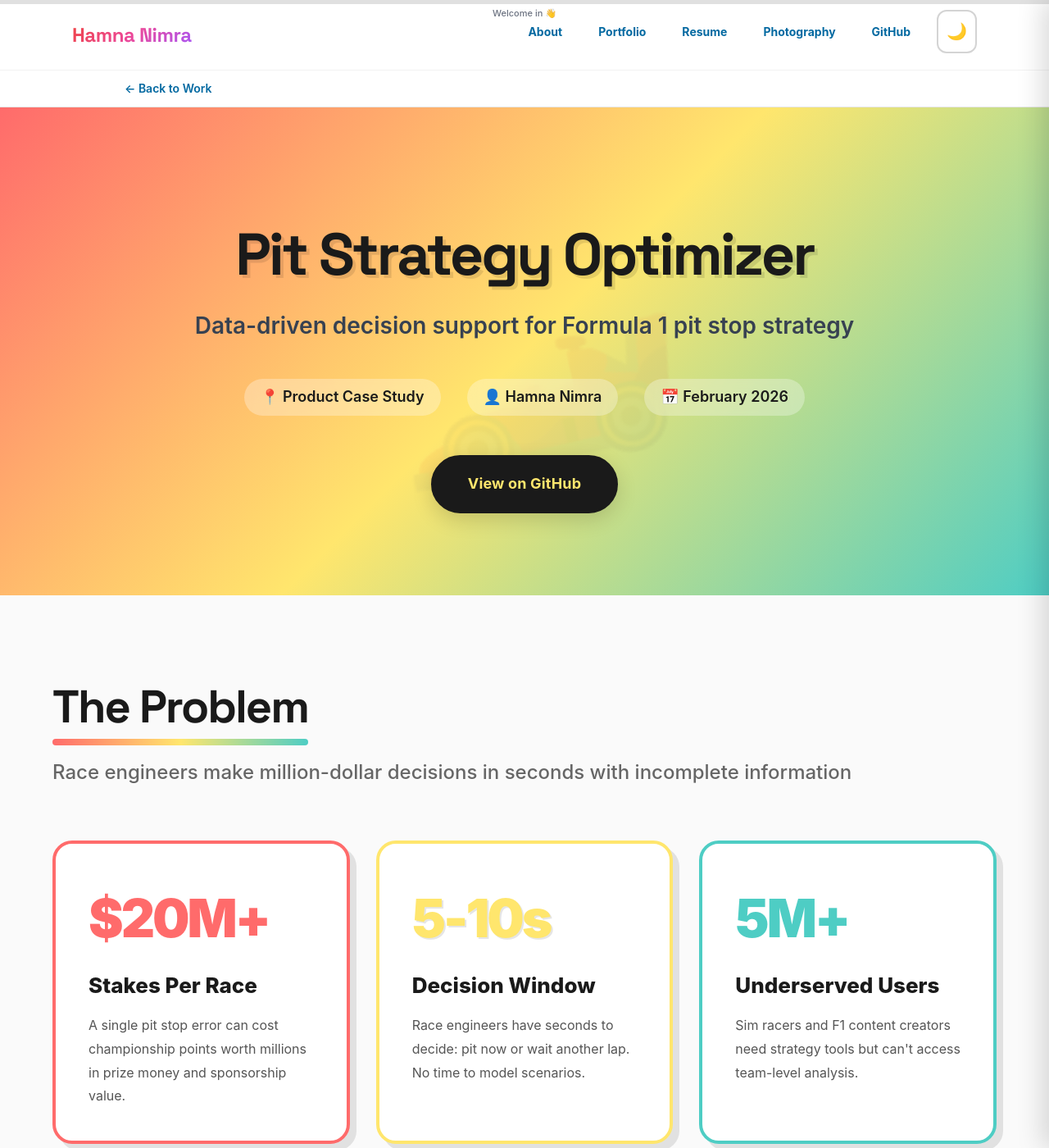
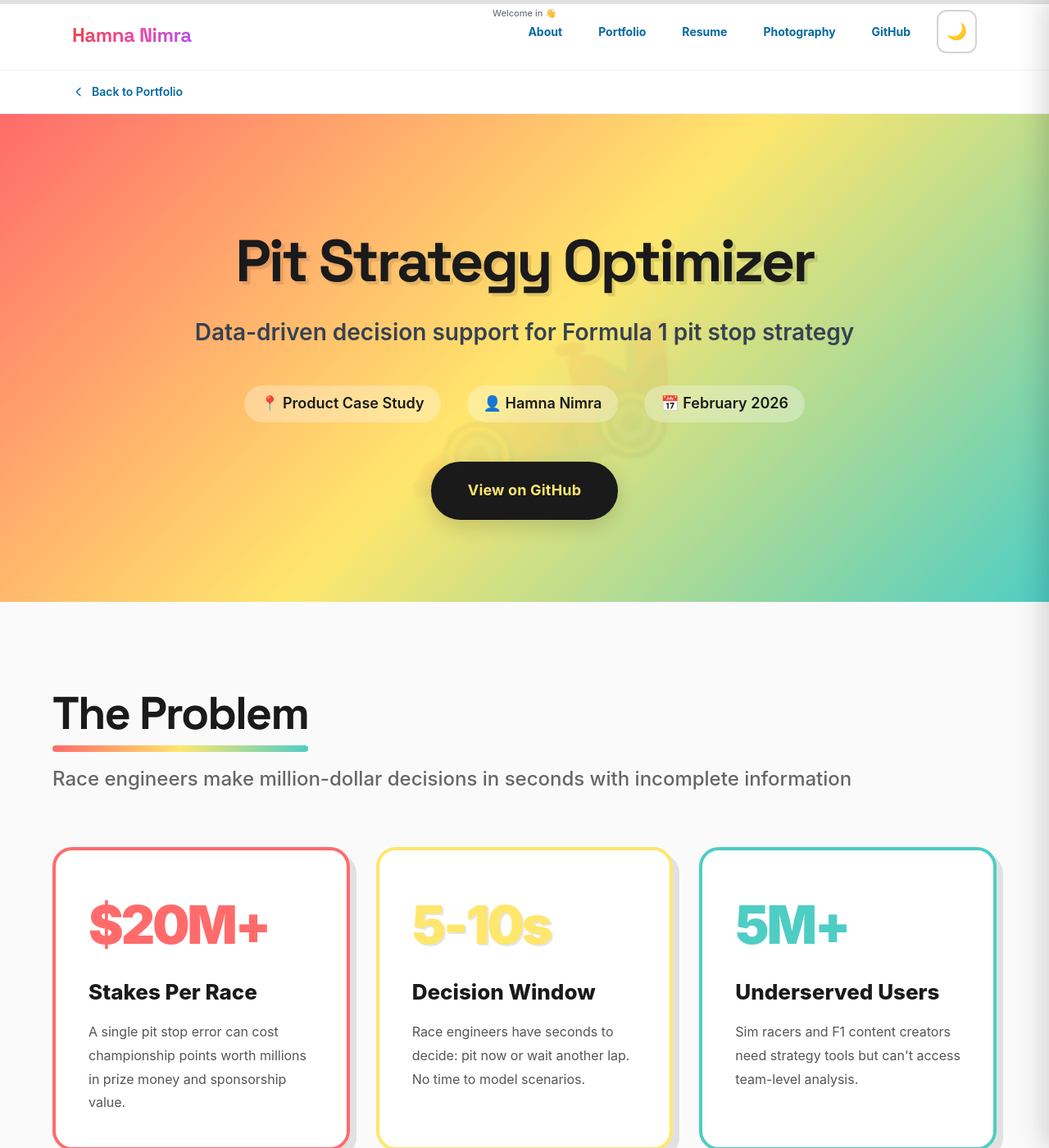
Before and after one commit to HamnaNimra/hamnanimra.github.io, a Jekyll site: the page built from _case_studies/pit-strategy.html, in a window 1280 px wide and 1400 px high. Shown: the whole window at 82% size. Built offline with Jekyll 4.4.1, drawn with Linux system fonts in a browser that asks for light colours; nearby versions of some CDN libraries.

Commit message:
Every case study (AutoPerfPy, MicroHelp, Pit Strategy) now has a single “Back to Portfolio” bar under the main header that matches the base theme’s border, background, width, accent colors, and focus behavior, with a small arrow for clarity.

```diff
--- a/_layouts/case_study.html
+++ b/_layouts/case_study.html
@@ -1,11 +1,14 @@
 ---
 layout: base
 ---
-<div class="no-print border-b border-neutral-200 dark:border-neutral-700 bg-white dark:bg-neutral-900">
-  <div class="max-w-5xl mx-auto px-4 sm:px-6 py-3 flex items-center justify-between">
-    <a href="{{ '/work/' | relative_url }}" class="text-sm font-semibold text-accent-700 dark:text-accent-300 hover:text-accent-800 dark:hover:text-accent-200 hover:underline transition-colors">&larr; Back to Work</a>
+<nav class="case-study-back no-print border-b border-neutral-200/50 dark:border-neutral-700/50 bg-white/95 dark:bg-neutral-900/95 backdrop-blur-sm" aria-label="Breadcrumb">
+  <div class="max-w-6xl mx-auto px-4 sm:px-6 flex items-center min-h-[3.25rem]">
+    <a href="{{ '/work/' | relative_url }}" class="inline-flex items-center gap-2 text-sm font-semibold text-accent-700 dark:text-accent-300 hover:text-accent-800 dark:hover:text-accent-200 transition-colors group">
+      <svg class="w-4 h-4 shrink-0 transition-transform group-hover:-translate-x-0.5" fill="none" stroke="currentColor" viewBox="0 0 24 24" aria-hidden="true"><path stroke-linecap="round" stroke-linejoin="round" stroke-width="2" d="M15 19l-7-7 7-7"/></svg>
+      Back to Portfolio
+    </a>
   </div>
-</div>
+</nav>
 <div class="case-study-content">
   {{ content }}
 </div>
--- a/css/case-study-dark.css
+++ b/css/case-study-dark.css
@@ -1,4 +1,14 @@
 /* Case study dark mode overrides. Load after case study content. Scoped to .dark .case-study-content. */
+
+/* Back-to-Portfolio bar: focus ring to match base theme */
+.case-study-back a:focus-visible {
+  outline: 2px solid #0ea5e9;
+  outline-offset: 2px;
+  border-radius: 0.375rem;
+}
+.dark .case-study-back a:focus-visible {
+  outline-color: #38bdf8;
+}
 
 .dark body {
   background: #0f172a !important;
```
